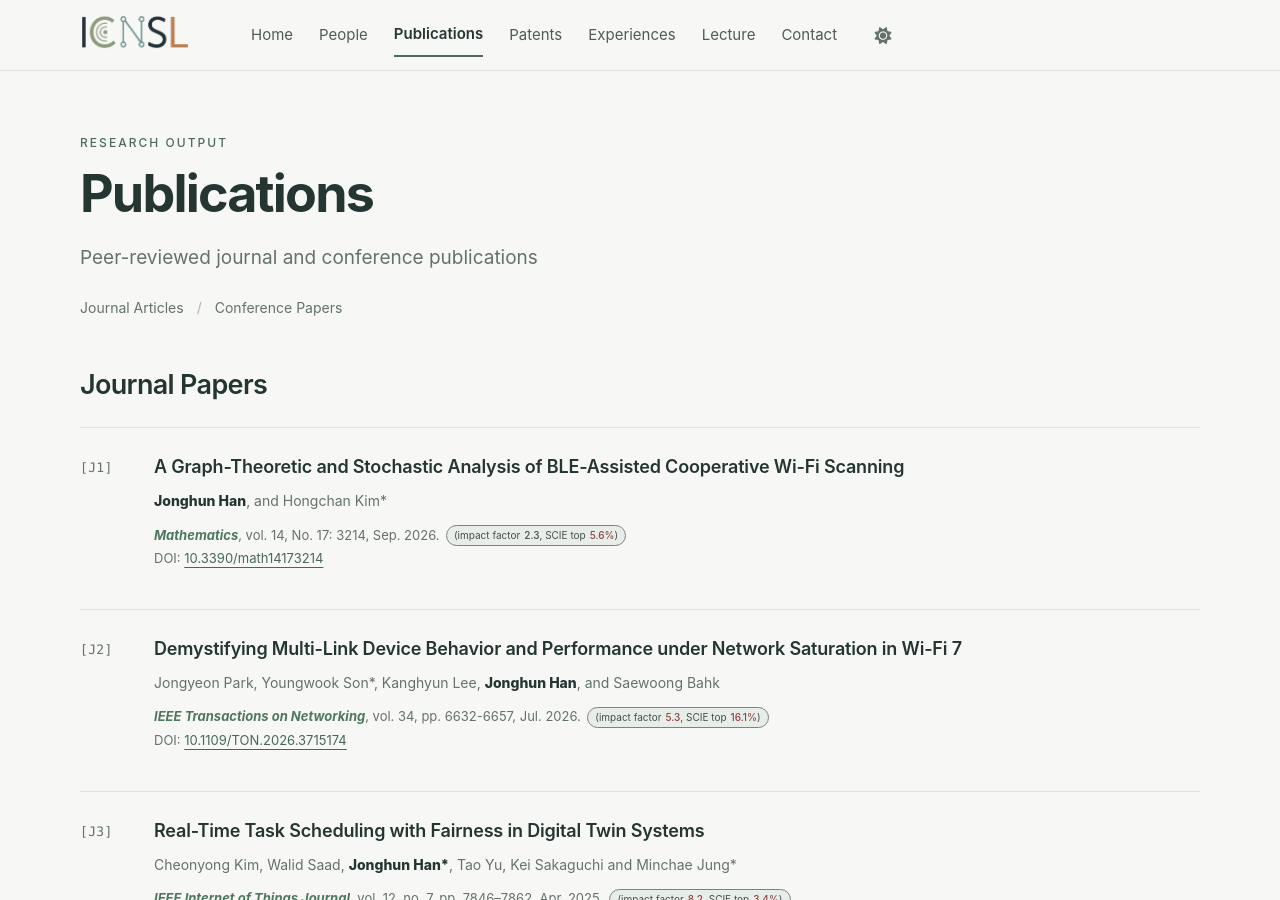
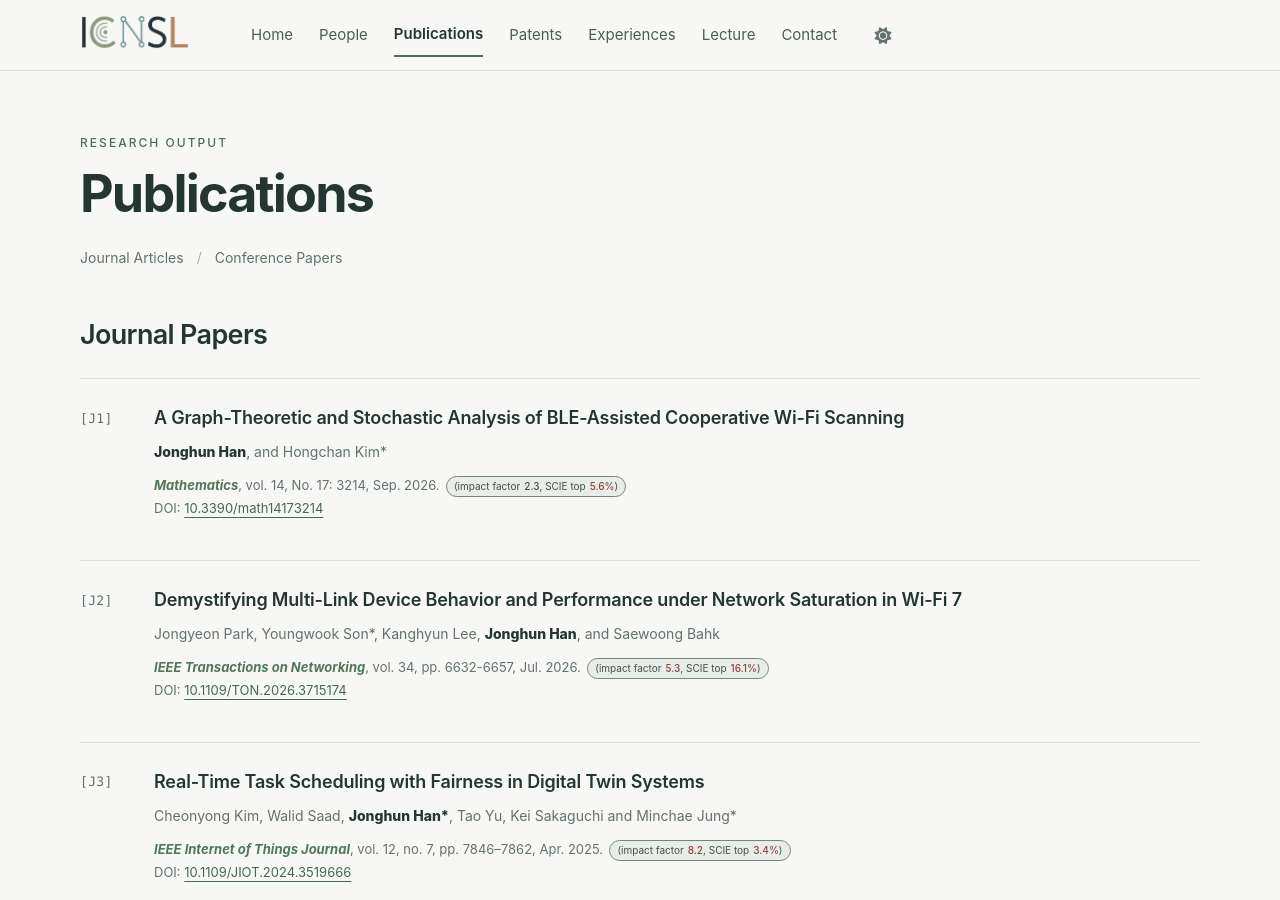
Before and after one commit to icnsl/icnsl.github.io, a Jekyll site: the page built from _pages/publications.md, in a window 1280 px wide and 900 px high. Built offline with Jekyll 4.4.1, drawn with Linux system fonts in a browser that asks for light colours; a script bundle is joined from its source files by our own code; library files that are not in the unit come from our copies.

Commit message:
Remove introductory sentence from publications page

```diff
--- a/_pages/publications.md
+++ b/_pages/publications.md
@@ -9,7 +9,6 @@ hide_title: true
   <div class="icnsl-showcase__glyph" aria-hidden="true"><i class="fas fa-book-open"></i></div>
   <div class="icnsl-showcase__intro-copy">
     <div class="icnsl-showcase__eyebrow">Research Output</div>
-    <p class="icnsl-showcase__lead">Peer-reviewed journal and conference publications </p>
     <div class="icnsl-showcase__tags" aria-label="Publication categories">
       <span>Journal Articles</span><span>Conference Papers</span>
     </div>
```
